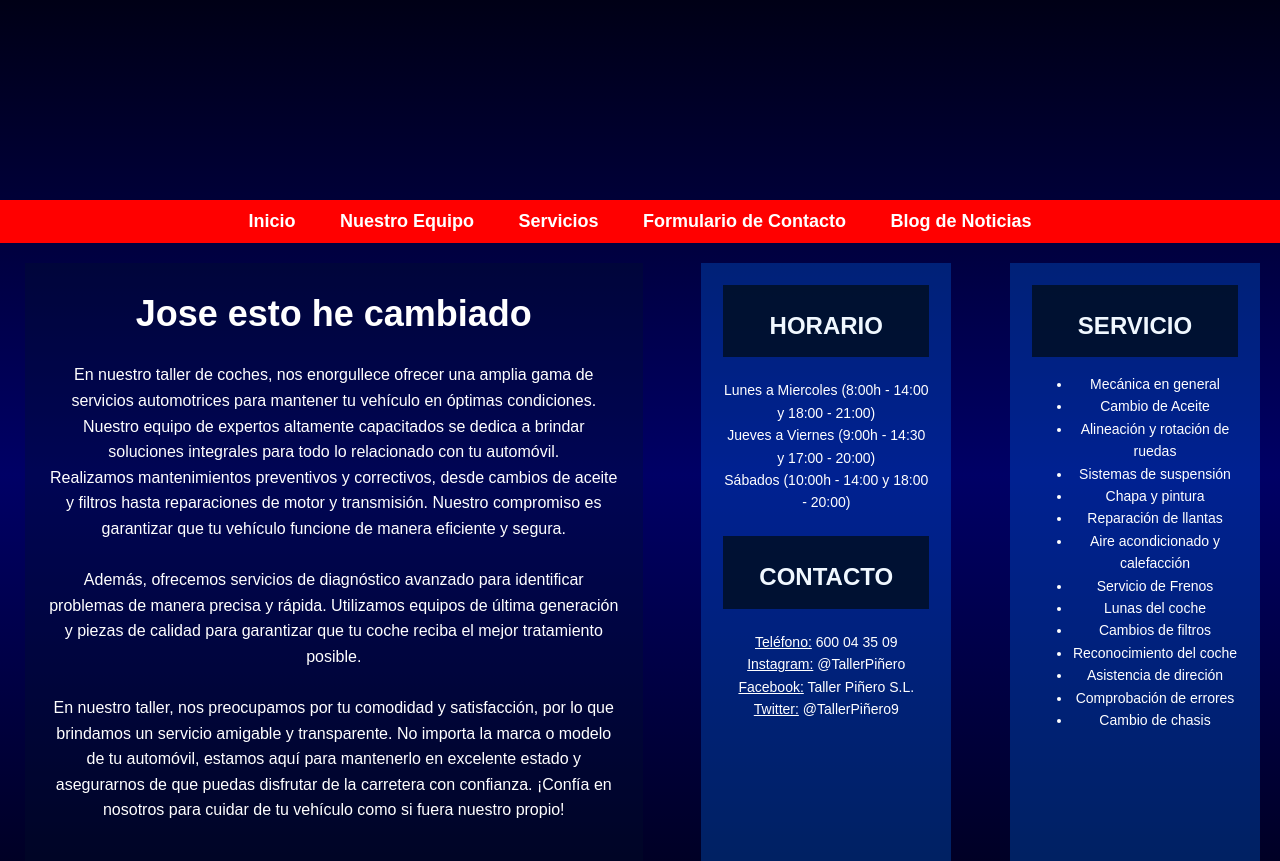
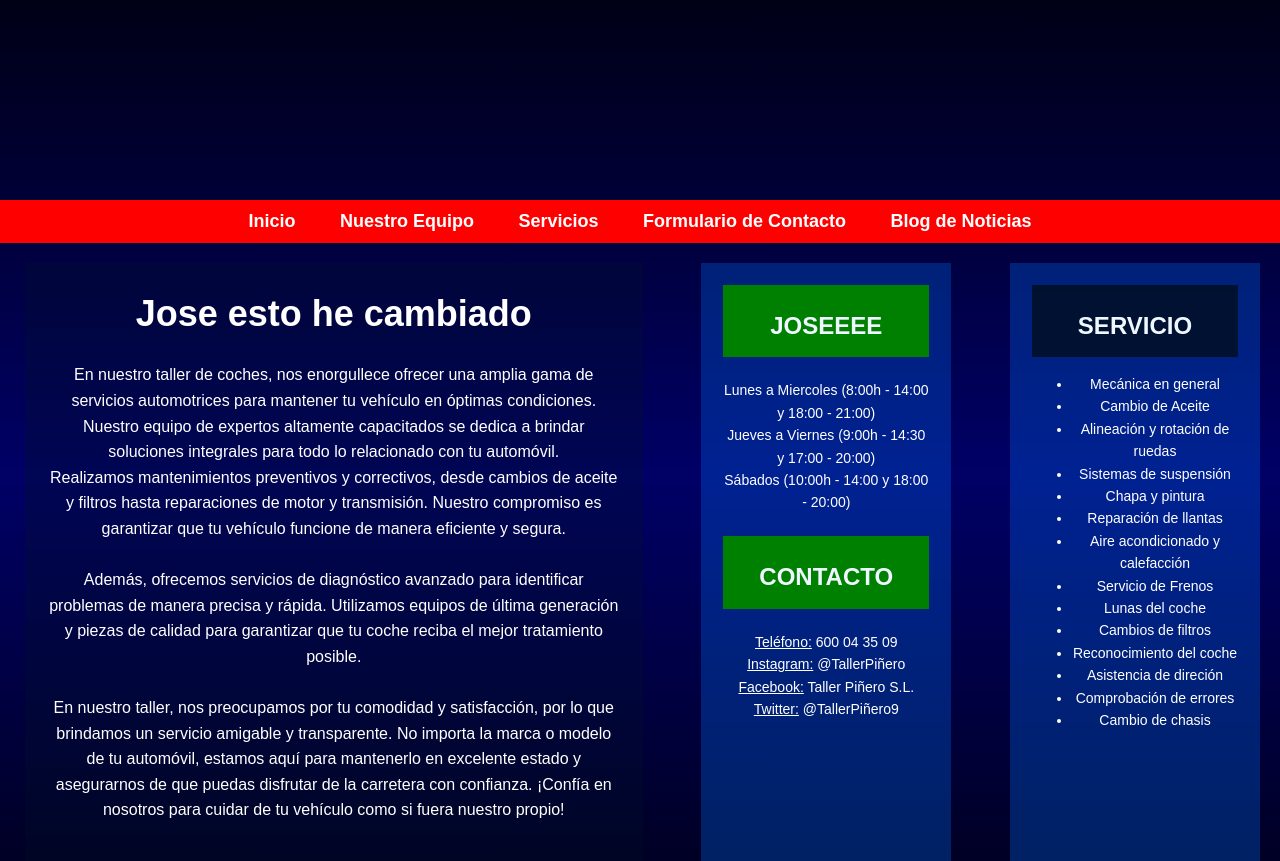
Before and after one commit to antjserrano/render, a website: page index.html in a window 1280 px wide. Shown: the top 861 px of the page. Drawn offline with Linux system fonts and the light colour scheme.

Commit message:
22commit

```diff
--- a/index.html
+++ b/index.html
@@ -54,7 +54,7 @@
 
         <div class="informacion">
             <div class="inf">
-                <h2>HORARIO</h2>
+                <h2>JOSEEEE</h2>
             </div>
             <p><br>
                 Lunes a Miercoles (8:00h - 14:00 y 18:00 - 21:00) <br>
--- a/style2.css
+++ b/style2.css
@@ -244,7 +244,8 @@ footer p {
 }
 
 .inf {
-    background-color: rgba(0, 12, 26, 0.767);
+    /* background-color: rgba(0, 12, 26, 0.767); */
+    background-color: green;
     border: 2px solid transparent;
     text-align: center;
     color: aliceblue;
```
